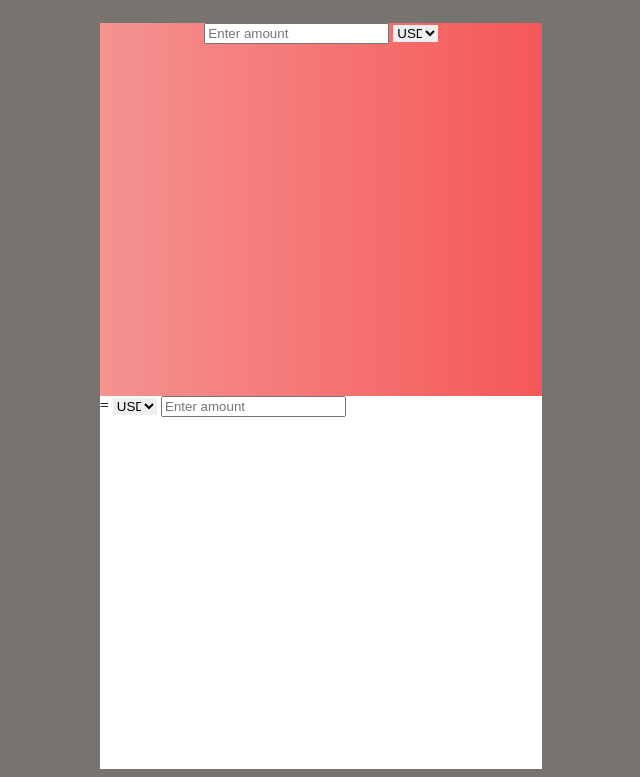
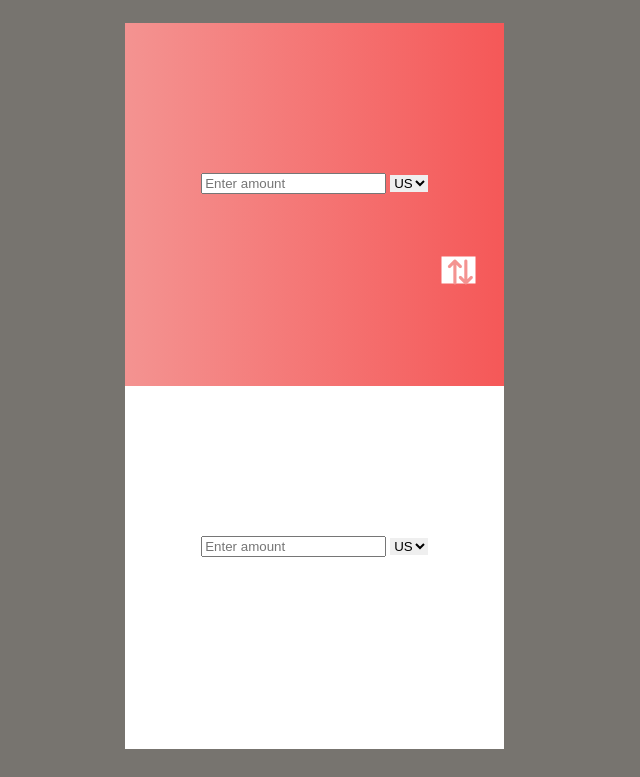
Before and after one commit to dorinengabdoh/Currencies-convert, a plain HTML site: page index.html in a window 1280 px wide. Shown: the part 85-862 px from the top of the page, without its empty margins (338-978 px from the left). Drawn offline with Linux system fonts and the light colour scheme.

Commit message:
adding style

```diff
--- a/assets/style/style.css
+++ b/assets/style/style.css
@@ -8,28 +8,25 @@ body {
 }
 
 .container {
-  /* padding: 30rem; */
   display: flex;
   flex-direction: column;
-  width: 35%;
-  margin-left: 34%;
+  width: 30%;
+  margin-left: 36%;
   margin-top: 2%;
 }
 
 .main-down-container {
-  height: 50%;
-  border:  none;
-  padding-bottom: 22rem;
+  border: none;
+  text-align: center;
+  padding-bottom: 12rem;
   background-color: #fff;
 }
 
 .main-up-container {
-  height: 50%;
   text-align: center;
   border: none;
-  padding-bottom: 22rem;
-  background-color: #f55858;
-  background: linear-gradient(to left,  #f55858, #f49391);
+  padding-bottom: 12rem;
+  background: linear-gradient(to left, #f55858, #f49391);
 }
 
 select {
@@ -37,3 +34,21 @@ select {
   border: none;
   top: -23px;
 }
+
+.icon {
+  z-index: 1;
+  transform: rotate(90deg);
+  border: none;
+  padding: 3px;
+  background-color: #fff;
+  position: absolute;
+  width: 21px;
+  margin-left: 25%;
+  margin-top: 18%;
+  font-size: 25px;
+}
+
+.contain {
+  padding-top: 150px;
+  justify-content: center;
+}
--- a/index.html
+++ b/index.html
@@ -6,6 +6,7 @@
   <meta name="viewport" content="width=device-width, initial-scale=1.0">
   <link rel="stylesheet" href="./assets/style/style.css">
   <title>Currency Converter</title>
+  <link rel="stylesheet" href="https://cdnjs.cloudflare.com/ajax/libs/font-awesome/6.0.0-beta3/css/all.min.css" />
 </head>
 
 <body>
@@ -14,6 +15,7 @@
   </div>
   <div class="container">
     <div class="main-up-container">
+      <div class="contain">
         <input type="number" id="amount" placeholder="Enter amount">
         <select id="from" class="currency-select">
           <option value="usd">USD($)(£) </option>
@@ -22,15 +24,22 @@
           <option value="gbp">YEN (¥) </option>
         </select>
       </div>
+
+    </div>
+    <div class="icon">
+      <i class="fas fa-exchange" style="color: #f49391;"></i>
+    </div>
     <div class="main-down-container">
-            <span class="equals">=</span>
+      <div class="contain">
+        <input type="number" id="converted-amount" placeholder="Enter amount">
         <select id="to" class="currency-select">
           <option value="usd">USD($)(£) </option>
           <option value="eur">EUR (Є)</option>
           <option value="gbp">GBP (£) </option>
           <option value="gbp">YEN (¥) </option>
         </select>
-            <input type="number" id="converted-amount" placeholder="Enter amount">
+      </div>
+
     </div>
   </div>
   <script src="./assets/scripts/scripts.js"></script>
```
Lines whose indentation alone changed are shown as unchanged.
